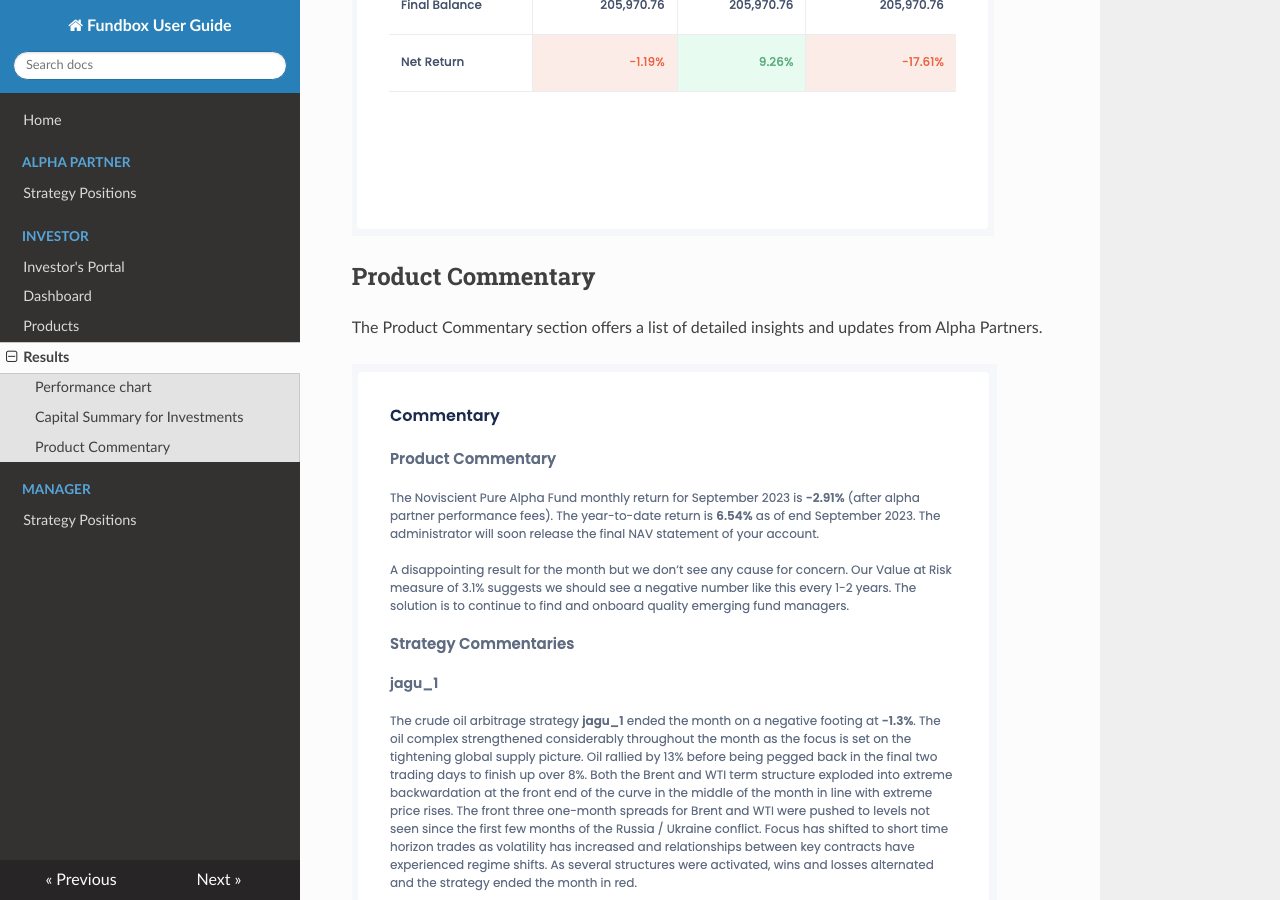
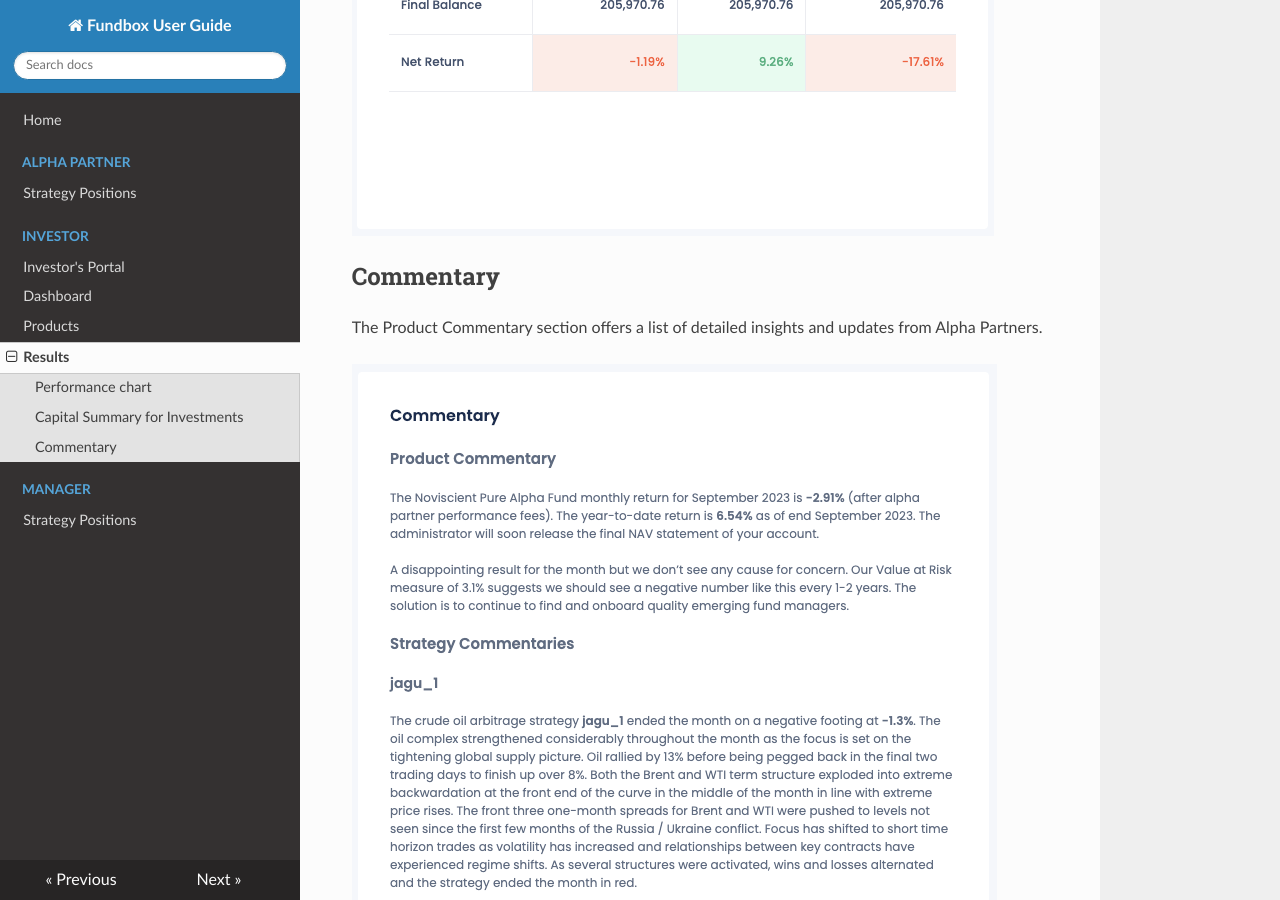
Before and after one commit to noviscient/fundbox-user-guide, an MkDocs documentation site: the page built from docs/investor/results.md, in a window 1280 px wide and 900 px high, scrolled down 2024 px. Built offline with MkDocs 1.6.1, drawn with Linux system fonts in a browser that asks for light colours; nearby versions of some CDN libraries.

Commit message:
investor: change commentary

```diff
--- a/docs/investor/results.md
+++ b/docs/investor/results.md
@@ -26,7 +26,7 @@ The Capital Summary section provides a detailed breakdown of the investment's fi
 
 ![Capital Summary](../images/investor-results-capital-summary.png)
 
-## Product Commentary
+## Commentary
 
 The Product Commentary section offers a list of detailed insights and updates from Alpha Partners.
 
```
